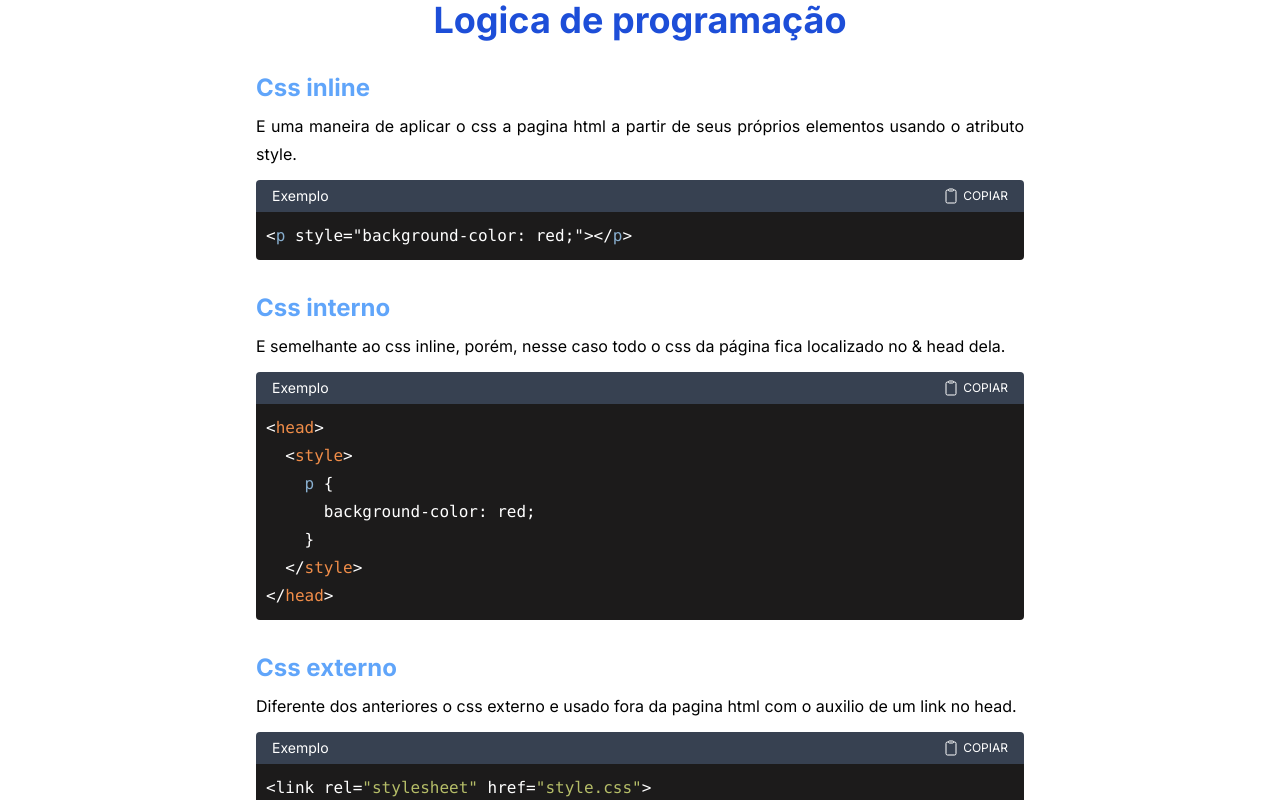
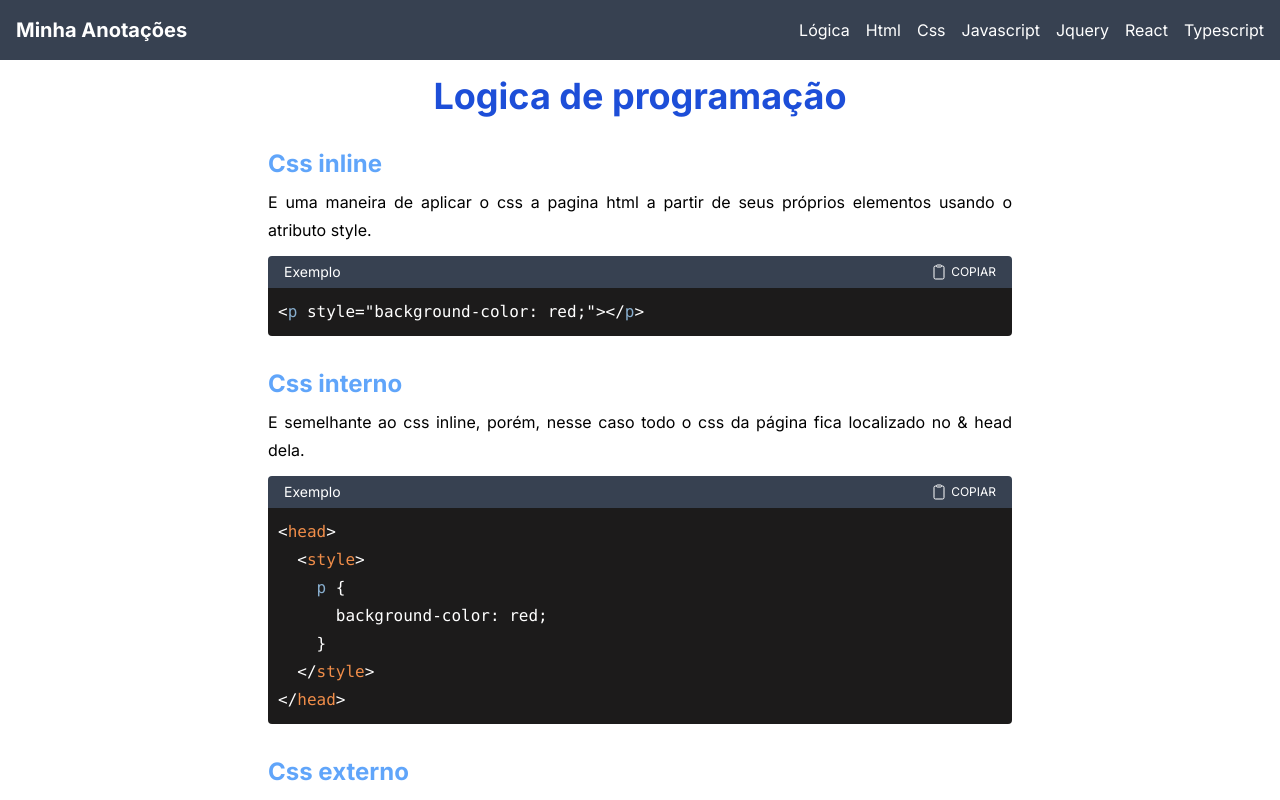
Before and after one commit to oPatrickDaniel/my-notes, a Next.js app: page /cssPage in a window 1280 px wide. Shown: the top 800 px of the page. Built offline with nearby package versions, Linux system fonts and the light colour scheme.

Commit message:
feat: add header component

```diff
--- /dev/null
+++ b/app/components/header.tsx
@@ -0,0 +1,28 @@
+
+export default function HeaderCmp() {
+    return (
+        <>
+            <header className="bg-gray-700 p-4">
+                <div className="container mx-auto">
+                    <nav className="flex justify-between items-center flex-wrap text-white">
+                        <div className="logo text-white text-xl font-bold">Minha Anotações</div>
+                        <div className="hidden md:flex flex-grow justify-end items-center space-x-4">
+                            <a href="./" >Lógica</a>
+                            <a href="./htmlPage">Html</a>
+                            <a href="./cssPage">Css</a>
+                            <a href="./javascriptPage">Javascript</a>
+                            <a href="./jqueryPage">Jquery</a>
+                            <a href="./reactPage">React</a>
+                            <a href="./typescriptPage">Typescript</a>
+                        </div>
+                        <div className="flex md:hidden">
+                            <button className="text-white">
+                                <svg className="w-6 h-6" fill="none" stroke="currentColor" viewBox="0 0 24 24" xmlns="http://www.w3.org/2000/svg"><path strokeLinecap="round" strokeLinejoin="round" strokeWidth={2} d="M4 6h16M4 12h16m-7 6h7" /></svg>
+                            </button>
+                        </div>
+                    </nav>
+                </div>
+            </header>
+        </>
+    )
+}
--- a/app/layout.tsx
+++ b/app/layout.tsx
@@ -1,6 +1,7 @@
 import type { Metadata } from 'next'
 import { Inter } from 'next/font/google'
 import './globals.css'
+import HeaderCmp from './components/header';
 
 const inter = Inter({ subsets: ['latin'] })
 
@@ -17,7 +18,8 @@ export default function RootLayout({
   return (
     <html lang="pt-br">
       <body className={inter.className}>
-        <div className='max-w-3xl mx-auto leading-7 '>
+        <HeaderCmp />
+        <div className='max-w-3xl mx-auto mt-4 leading-7 container px-3'>
           {children}
         </div>
       </body>
```
